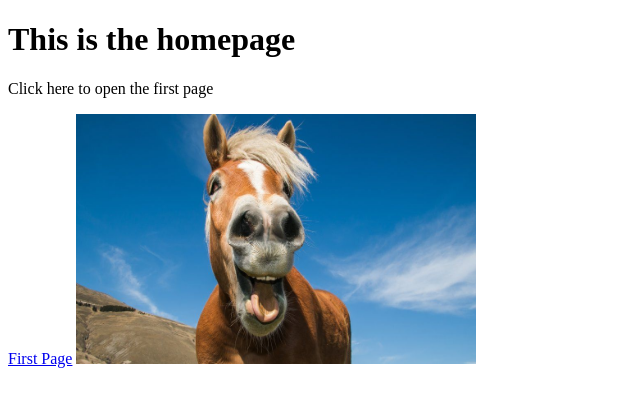
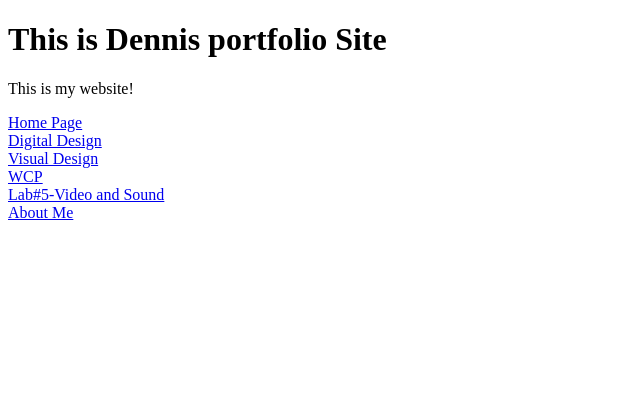
Before and after one commit to DennisFrim1/DennisFrim1old.github.io, a plain HTML site: page DennisF_testsite/Index.html in a window 1280 px wide. Shown: the whole page, without its empty margins (0-640 px from the left). Drawn offline with Linux system fonts and the light colour scheme.

Commit message:
Add files via upload

```diff
--- a/DennisF_testsite/Index.html
+++ b/DennisF_testsite/Index.html
@@ -2,15 +2,36 @@
 <html>
 <head>
 <meta charset="UTF-8">
-<title>Index.html</title>
+<title>Untitled Document</title>
 </head>
-<h1>This is the homepage</h1>
 
-<p>Click here to open the first page</p> <a href="1.5 Quickstart.html">First Page</a>
+<body>
+
+<h1>This is Dennis portfolio Site</h1>
+
+<title> Home Page </title>
+
+
+  <body>
+
+
+      <p> This is my website! </p>
+
+<a href = "index.html">Home Page </a>
+<br>
+<a href = "digitaldesign.html">Digital Design </a>
+<br>
+<a href = "visualdesign.html">Visual Design </a>
+<br>
+<a href = "wcp.html">WCP </a>
+<br>
+
+	  <a href = "Lab#2">Lab#5-Video and Sound</a>
+	<br>
+	  <a href = "Media/aboutme.html">About Me </a>
+	  <br>
 
 
 
-<body>
-<img src="horse.jpeg" width="400" height="250" alt=""/>
-</body>
+
 </html>
```
Also changed, not shown: DennisF_testsite/1.5 Quickstart 3.html (added, +20 -0 lines).
